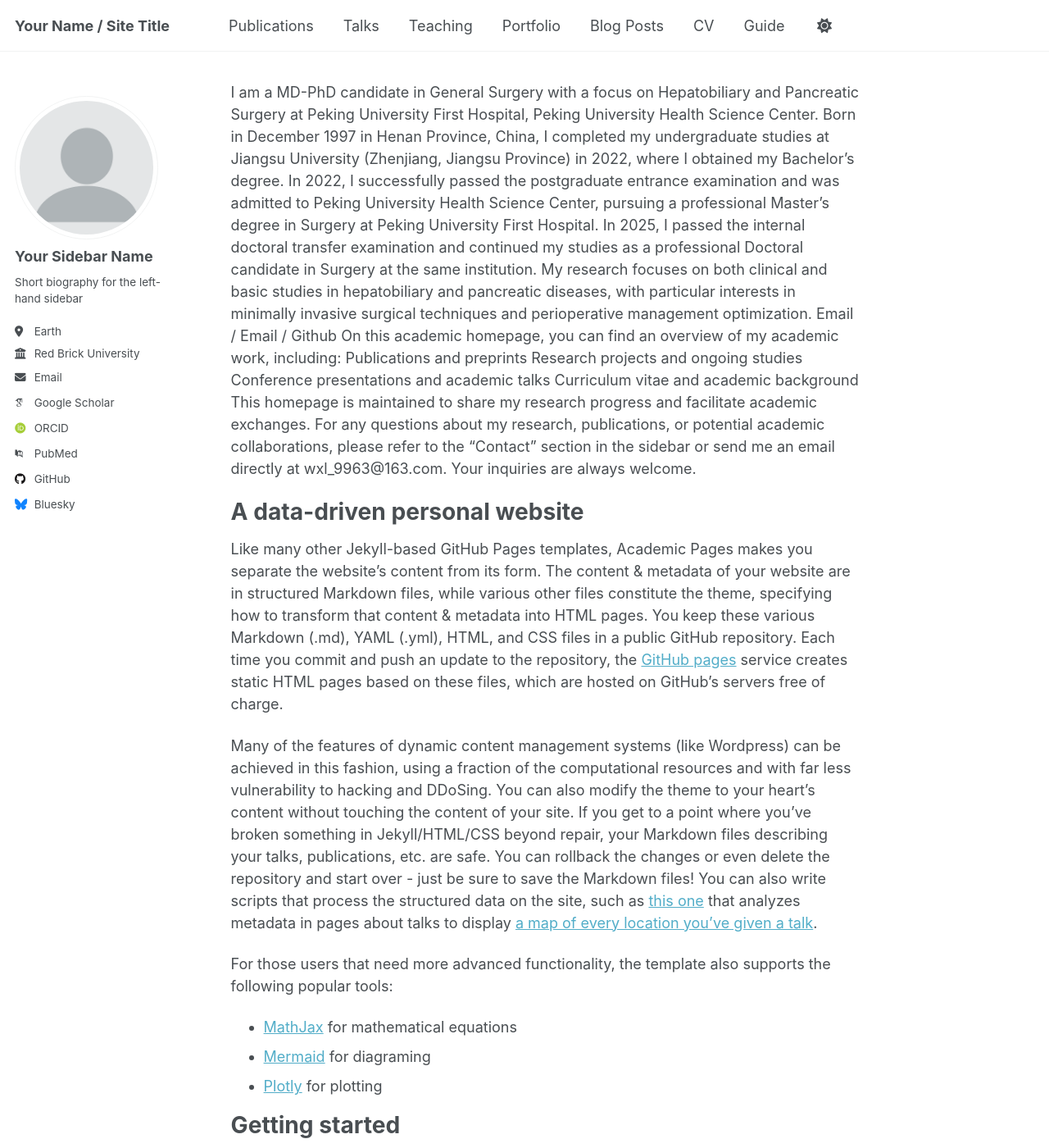
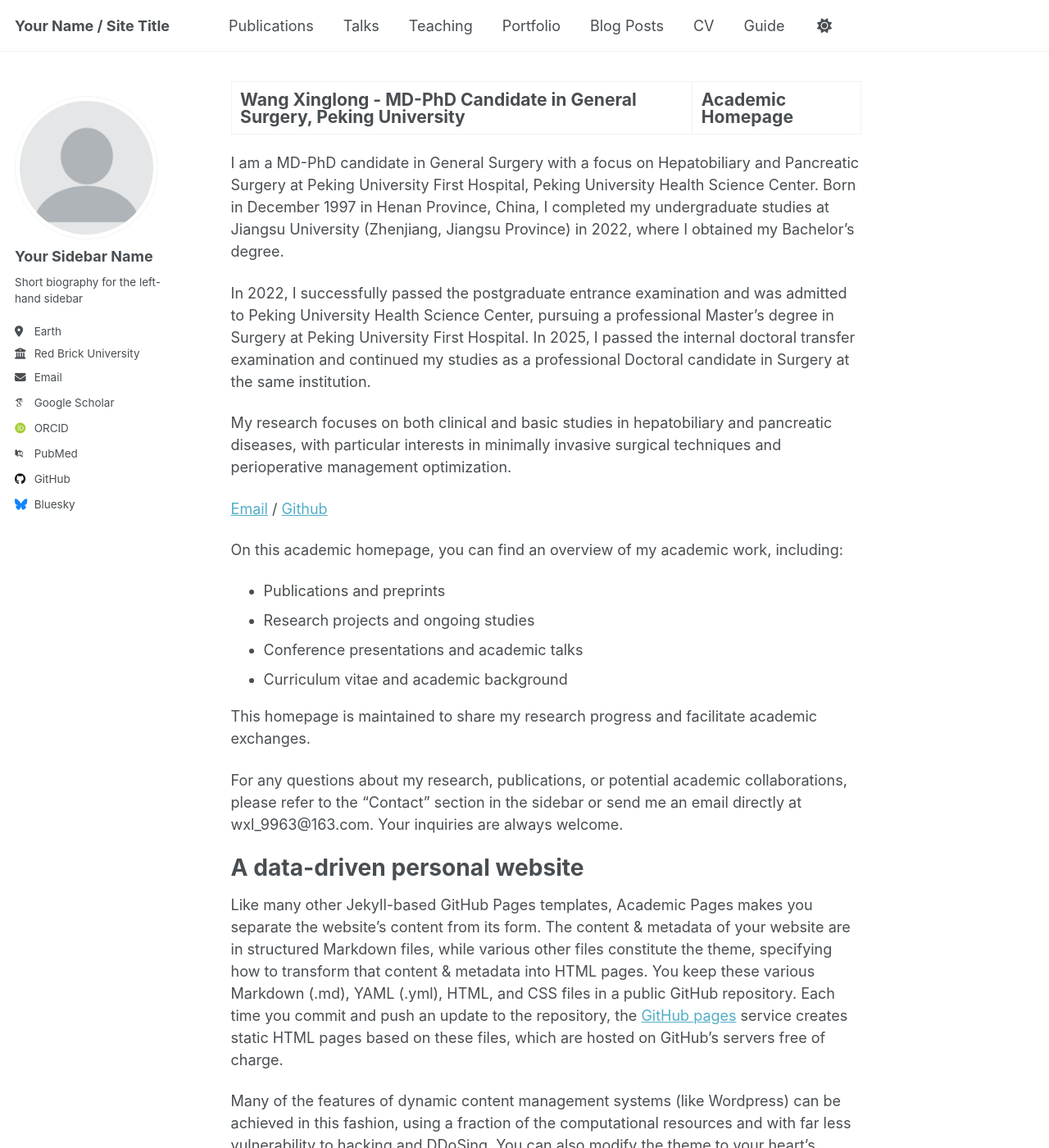
Before and after one commit to wxl9963/wxl9963.github.io, a Jekyll site: the page built from _pages/about.md, in a window 1280 px wide and 1400 px high. Shown: the whole window at 82% size. Built offline with Jekyll 4.4.1, drawn with Linux system fonts in a browser that asks for light colours; some web fonts are replaced; a script that is not in the unit is left out.

Commit message:
Update about.md

```diff
--- a/_pages/about.md
+++ b/_pages/about.md
@@ -1,21 +1,28 @@
 ---
 permalink: /
-title: "Wang Xinglong - MD Candidate in General Surgery, Peking University | Academic Homepage"
+title: "Wang Xinglong - MD-PhD Candidate in General Surgery, Peking University | Academic Homepage"
 author_profile: true
 redirect_from:
-/about/
-/about.html
+  - /about/
+  - /about.html
 ---
-  I am a MD-PhD candidate in General Surgery with a focus on Hepatobiliary and Pancreatic Surgery at Peking University First Hospital, Peking University Health Science Center. Born in December 1997 in Henan Province, China, I completed my undergraduate studies at Jiangsu University (Zhenjiang, Jiangsu Province) in 2022, where I obtained my Bachelor's degree.
+
+I am a MD-PhD candidate in General Surgery with a focus on Hepatobiliary and Pancreatic Surgery at Peking University First Hospital, Peking University Health Science Center. Born in December 1997 in Henan Province, China, I completed my undergraduate studies at Jiangsu University (Zhenjiang, Jiangsu Province) in 2022, where I obtained my Bachelor's degree.
+
 In 2022, I successfully passed the postgraduate entrance examination and was admitted to Peking University Health Science Center, pursuing a professional Master's degree in Surgery at Peking University First Hospital. In 2025, I passed the internal doctoral transfer examination and continued my studies as a professional Doctoral candidate in Surgery at the same institution.
-  My research focuses on both clinical and basic studies in hepatobiliary and pancreatic diseases, with particular interests in minimally invasive surgical techniques and perioperative management optimization.
-Email / Email / Github
+
+My research focuses on both clinical and basic studies in hepatobiliary and pancreatic diseases, with particular interests in minimally invasive surgical techniques and perioperative management optimization.
+
+[Email](mailto:wxl_9963@163.com) / [Github](https://github.com/wxl9963.github.io)
+
 On this academic homepage, you can find an overview of my academic work, including:
-Publications and preprints
-Research projects and ongoing studies
-Conference presentations and academic talks
-Curriculum vitae and academic background
+- Publications and preprints
+- Research projects and ongoing studies
+- Conference presentations and academic talks
+- Curriculum vitae and academic background
+
 This homepage is maintained to share my research progress and facilitate academic exchanges.
+
 For any questions about my research, publications, or potential academic collaborations, please refer to the "Contact" section in the sidebar or send me an email directly at wxl_9963@163.com. Your inquiries are always welcome.
 
 A data-driven personal website
```
